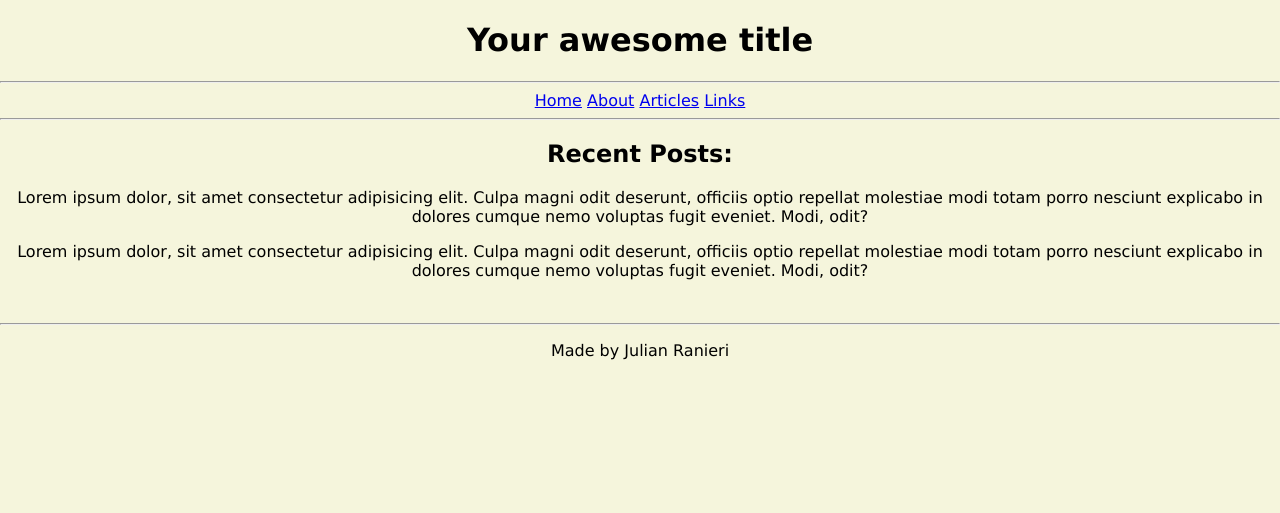
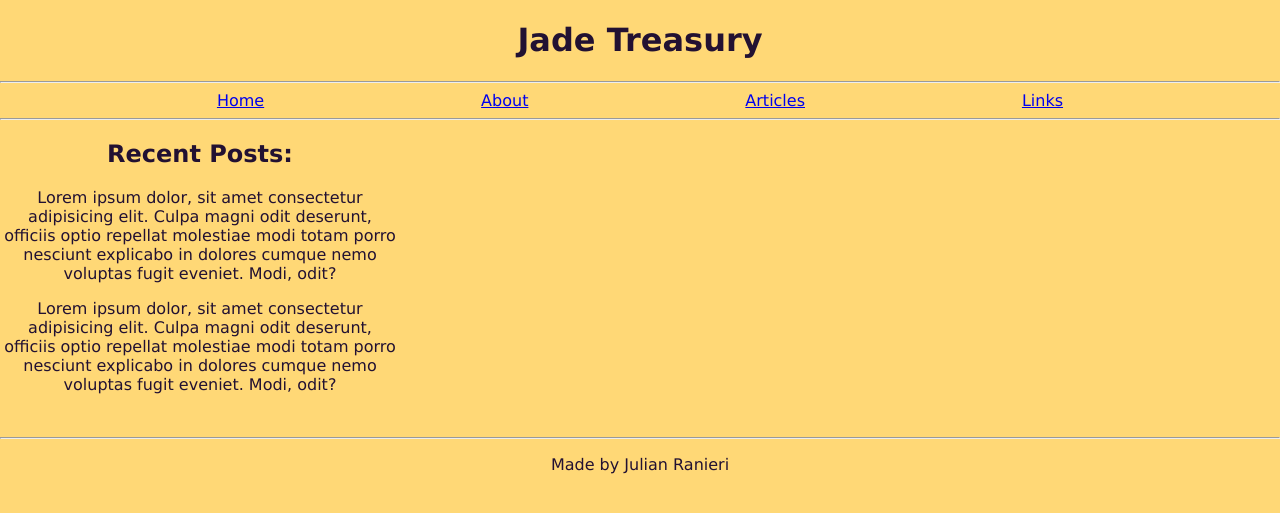
Before and after one commit to royalsaltmerchant/jadetreasury, a Jekyll site: the page built from index.html, in a window 1280 px wide. Shown: the top 513 px of the page. Built offline with Jekyll 4.4.1, drawn with Linux system fonts in a browser that asks for light colours.

Commit message:
should work

```diff
--- a/_config.yml
+++ b/_config.yml
@@ -18,7 +18,7 @@
 # You can create any custom variable you would like, and they will be accessible
 # in the templates via {{ site.myvariable }}.
 
-title: Your awesome title
+title: Jade Treasury
 email: your-email@example.com
 description: >- # this means to ignore newlines until "baseurl:"
   Write an awesome description for your new site here. You can edit this
--- a/_includes/header.html
+++ b/_includes/header.html
@@ -2,9 +2,9 @@
     <h1 class="title">{{ site.title }}</h1>
     <hr>
     <div class="nav">
-    <a href="/index.html">Home</a>
-    <a href="/about.html">About</a>
-    <a href="/articles.html">Articles</a>
-    <a href="/links.html">Links</a>
+    <a href="{{ site.baseurl }}/index.html">Home</a>
+    <a href="{{ site.baseurl }}/about.html">About</a>
+    <a href="{{ site.baseurl }}/articles.html">Articles</a>
+    <a href="{{ site.baseurl }}/links.html">Links</a>
     </div>
 </header>
--- a/assets/mainstyle.css
+++ b/assets/mainstyle.css
@@ -1,7 +1,18 @@
 body {
     font-family: 'Lucida Sans', 'Lucida Sans Regular', 'Lucida Grande', 'Lucida Sans Unicode', Geneva, Verdana, sans-serif;
-    background-color: beige;
+    background-color: rgb(255, 216, 118);
+    color: rgb(34, 17, 50);
     margin: 0;
     padding: 0;
     text-align: center;
 }
+
+.nav {
+    display: flex;
+    flex-direction: row;
+    justify-content: space-evenly;
+}
+
+.section-one {
+    width: 400px;
+}
```
